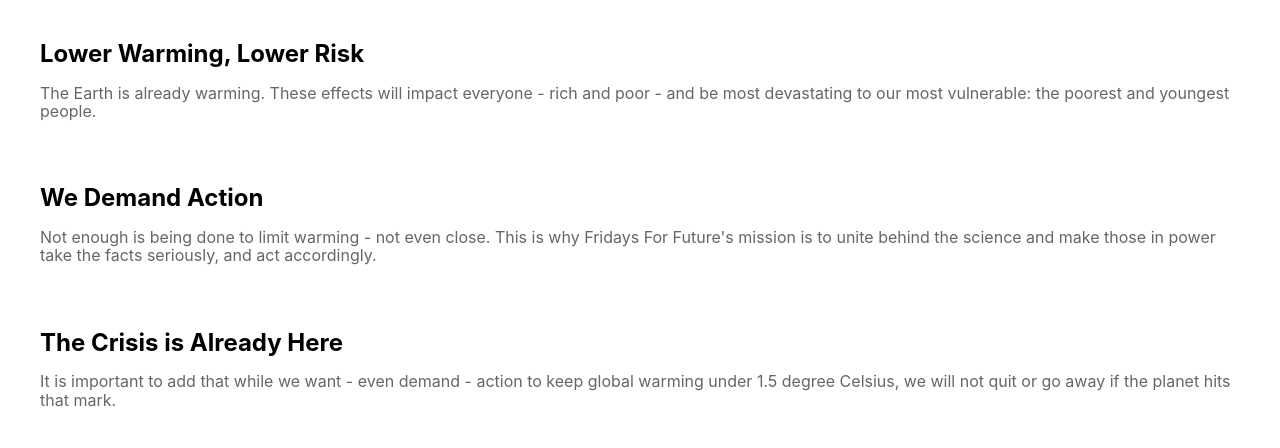
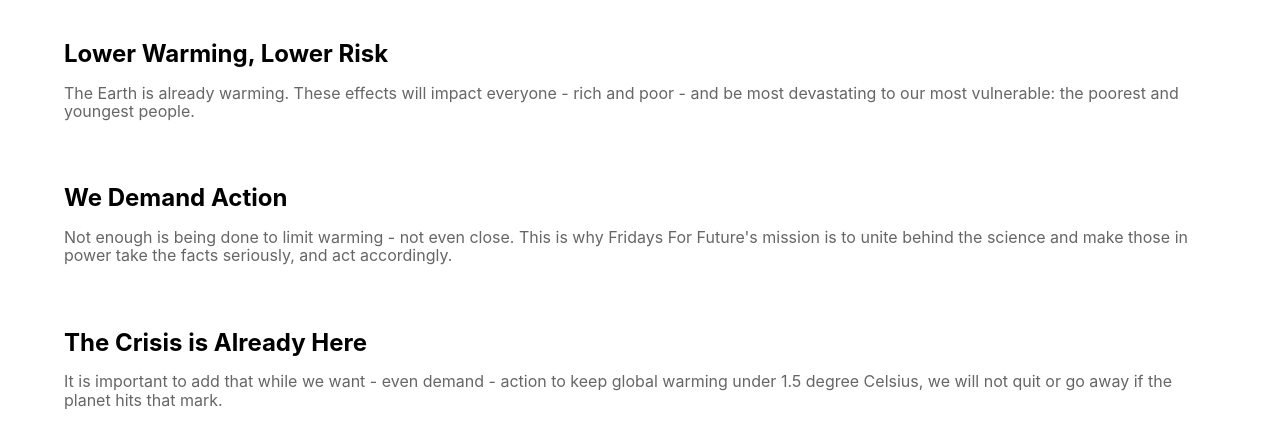
Before and after one commit to trif0lium/fff, a React (Vite) app in the folder react/: page / in a window 1280 px wide. Shown: the top 448 px of the page. Built offline with nearby package versions, Linux system fonts and the light colour scheme.

Commit message:
feat(components/Container): add `margin` 24px

```diff
--- a/react/src/components/Container.tsx
+++ b/react/src/components/Container.tsx
@@ -5,5 +5,5 @@
 }
 
 export const Container: React.FC<Props> = ({ children }: Props) => {
-  return <div style={{ maxWidth: "1200px", width: "100%", margin: "0 auto" }}>{children}</div>
+  return <div style={{ maxWidth: "1200px", width: "100%", margin: "0 auto" }}><div style={{ margin: "0 24px" }}>{children}</div></div>
 }
```
